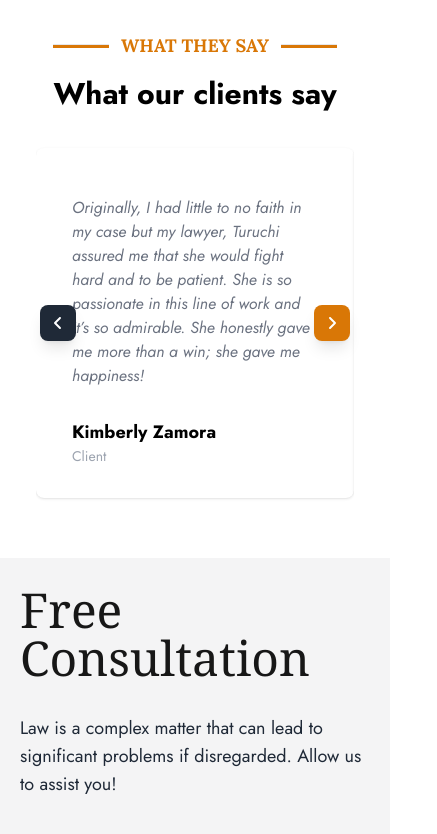
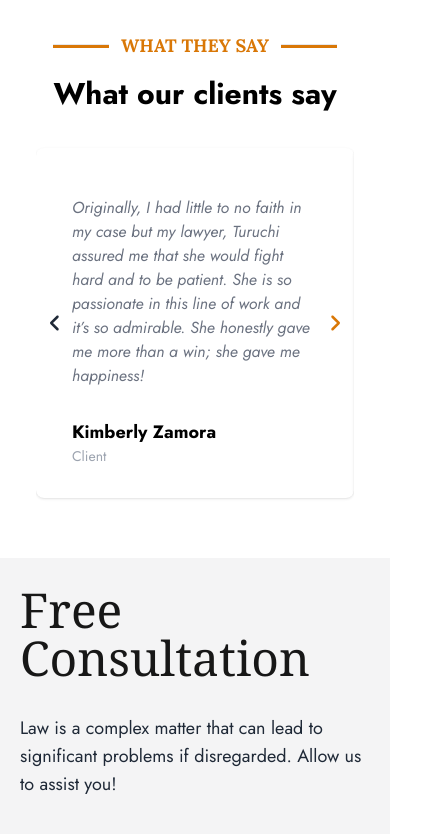
Before and after one commit to mhista/ttlFirm, a Next.js app in the folder ttlfirm/: page / in a window 390 px wide. Shown: the part 5164-5998 px from the top of the page, 437 px wide, since content can reach past the window. Built offline with nearby package versions, Linux system fonts and the light colour scheme.

Commit message:
made new changes

```diff
--- a/ttlfirm/components/pages/home/testimonial.jsx
+++ b/ttlfirm/components/pages/home/testimonial.jsx
@@ -129,11 +129,11 @@ const TestimonialCarousel = () => {
   return (
     <div className="relative flex flex-col items-center gap-4 py-10 md:py-20 ">
       <div className="flex flex-row items-center justify-center gap-3">
-        <hr className="bg-amber-600 h-1 w-14" data-aos="fade-right"/>
+        <hr className="bg-amber-600 h-1 w-14" />
         <h3 className="text-amber-600 text-lg uppercase font-lora inline font-bold">
           What they say
         </h3>
-        <hr className="bg-amber-600 h-1 w-14" data-aos="fade-left"/>
+        <hr className="bg-amber-600 h-1 w-14" />
       </div>
       <h2 className=" font-bold text-center text-3xl sm:text-4xl md:text-5xl">What our clients say</h2>
       <div className="relative max-w-[350px] sm:max-w-xl md:max-w-3xl lg:max-w-6xl mx-[5px] sm:py-10 px-4 sm:px-4">
@@ -170,12 +170,12 @@ const TestimonialCarousel = () => {
           () => {
           console.log(prevElRef);
 
-            swiperRef.current.swiper.slidePrev()}} className="swiper-button-prev absolute  z-50 top-1/2 transform -translate-y-1/2 bg-gray-800 text-white p-2.5 rounded-lg shadow-lg hover:bg-gray-700 transition left-[20px] sm:left-[2px] md:left-[70px] lg:left-[185px]">
-        <FaAngleLeft />
+            swiperRef.current.swiper.slidePrev()}} className="swiper-button-prev absolute  z-50 top-1/2 transform -translate-y-1/2 md:bg-gray-800 text-gray-800 md:text-white p-2.5 rounded-lg md:shadow-lg md:hover:bg-gray-700 transition left-[15px] sm:left-[2px] md:left-[70px] lg:left-[185px]">
+        <FaAngleLeft className="text-xl md:text-base"/>
 
       </button>
-      <button ref={nextElRef} onClick={() => swiperRef.current.swiper.slideNext()} className="swiper-button-next  absolute  top-1/2 transform -translate-y-1/2 bg-amber-600 text-white p-2.5 rounded-lg shadow-lg hover:bg-amber-500 transition right-[20px] sm:right-[2px] md:right-[70px]  lg:right-[185px] z-50">
-      <FaAngleRight />
+      <button ref={nextElRef} onClick={() => swiperRef.current.swiper.slideNext()} className="swiper-button-next  absolute  top-1/2 transform -translate-y-1/2 md:bg-amber-600 text-amber-600 md:text-white p-2.5 rounded-lg md:shadow-lg md:hover:bg-amber-500 transition right-[15px] sm:right-[2px] md:right-[70px]  lg:right-[185px] z-50">
+      <FaAngleRight className="text-xl md:text-base"/>
 
       </button>
       </div>
```
